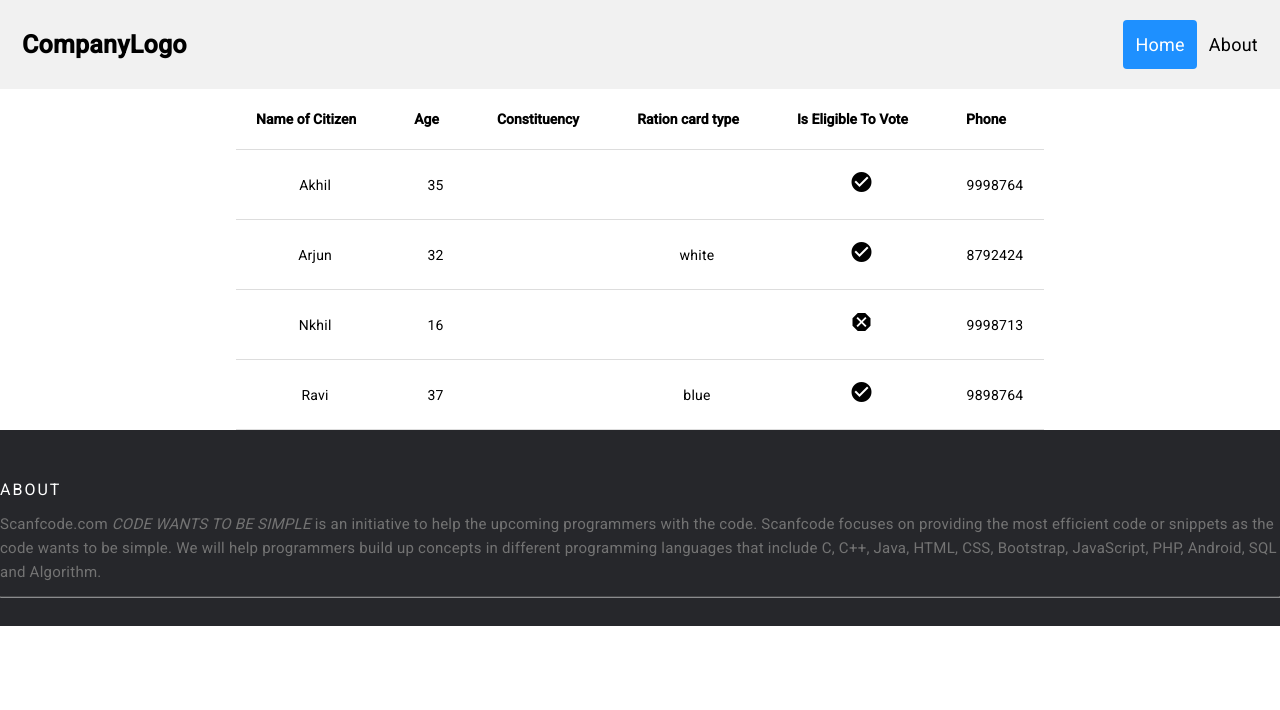
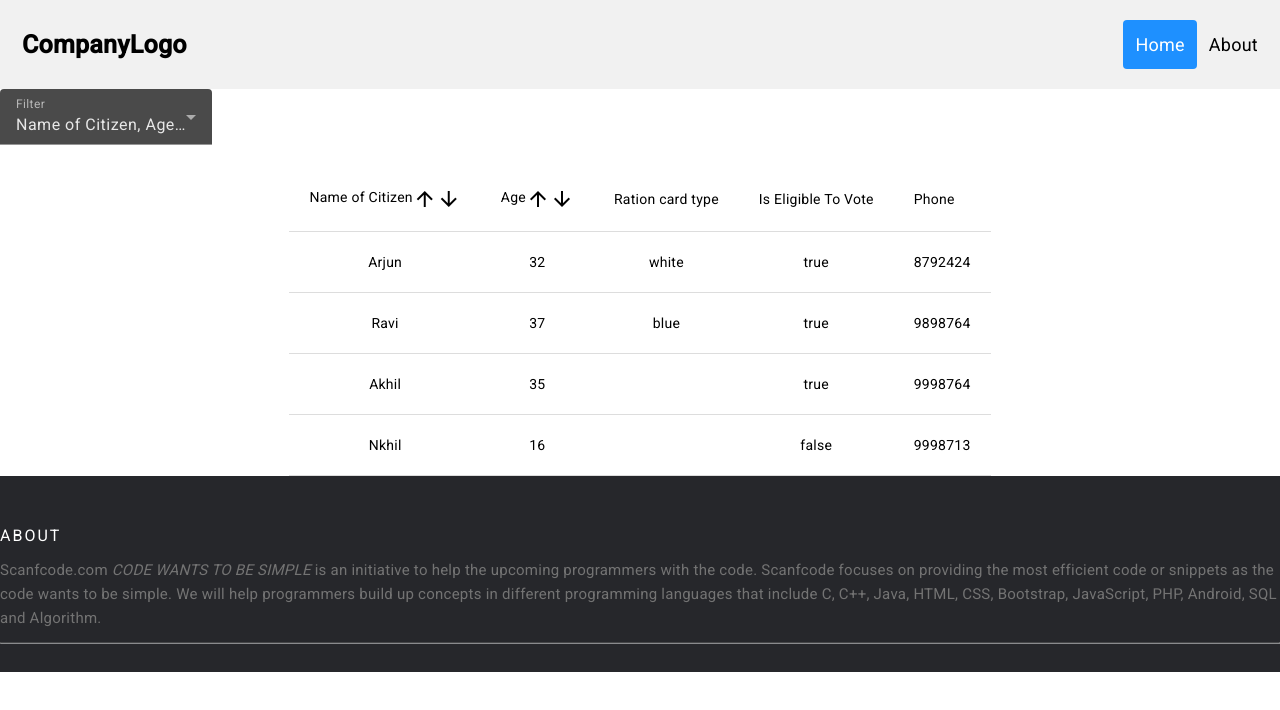
Before and after one commit to shabasy002/Table-Live, an Angular app: page /about in a window 1280 px wide. Shown: the top 710 px of the page. Built offline with nearby package versions, Linux system fonts and the light colour scheme.

Commit message:
filter-dropdown

```diff
--- a/src/app/components/election-table/election-table.component.ts
+++ b/src/app/components/election-table/election-table.component.ts
@@ -1,5 +1,5 @@
 import { CommonModule } from '@angular/common';
-import {Component, Input, OnInit, input} from '@angular/core';
+import {Component, Input, OnInit, input,  OnChanges, OnDestroy,SimpleChange} from '@angular/core';
 import {Sort, MatSortModule} from '@angular/material/sort';
 
 import { FormsModule } from '@angular/forms';
@@ -21,16 +21,24 @@ import { Observable, of } from 'rxjs';
 })
 
 export class ElectionTableComponent implements OnInit {
-  @Input() columnConfigurations: Array<ColumnConfiguration> = [];
-  @Input() ELEMENT_DATA: Array<any> = [];
-  @Input() defaultSort: string='';
-  @Output() arraySource: Array<any> = [];
+   @Input({ required: true })
+   public columnConfigurations: Array<ColumnConfiguration> = [];
+
+   @Input({ required: true })
+   public ELEMENT_DATA: Array<any> = [];
+
+  @Input()
+  public defaultSort: string='';
+
   sortedData: VotersList[] | any;
   dataSource:Array<any>=[];
+  dataToDisplay: any[] | undefined;
 
 
 
+public ngOnChanges(changes: SimpleChange): void {
 
+  }
 
   ngOnInit(): void {
     //this.sortData(name:any);
--- /dev/null
+++ b/src/app/components/temp-table/temp-table.component.html
@@ -0,0 +1,32 @@
+<div class="table-component">
+  <mat-form-field >
+    <mat-label>Filter</mat-label>
+    <mat-select placeholder="filter by" [formControl]="filter" multiple aria-checked="tr">
+
+      <mat-option (click)="filterMethod(column.columnDef, $event)" *ngFor="let column of this.getColumnsToDisplayForSelect()" [value]="column.columnDef" >{{ column.title }}</mat-option>
+    </mat-select>
+  </mat-form-field>
+    <table>
+        <thead>
+            <tr>
+                <td *ngFor="let column of this.getColumnsToDisplay()" >
+
+                  <span>{{ column.title }}</span>
+                  <div *ngIf="column.sortable">
+                    <i class="material-icons dp48" [ngClass]="this.isCurrentSortOrder(column.columnDef, 'DESC')?'selected':''" (click)="sortData($event, column.columnDef, 'DESC')">arrow_upward</i>
+                    <i class="material-icons dp48" [ngClass]="this.isCurrentSortOrder(column.columnDef, 'ASC')?'selected':''" (click)="sortData($event, column.columnDef, 'ASC')">arrow_downward</i>
+                  </div>
+                  </td>
+            </tr>
+            </thead>
+
+            <tbody>
+                <tr *ngFor="let row of this.dataSource">
+                  <td *ngFor="let column of this.getColumnsToDisplay()">
+                    {{ this.getDataForKeyFromRow(row[column.columnDef]) }}
+                  </td>
+                </tr>
+              </tbody>
+
+    </table>
+</div>
--- /dev/null
+++ b/src/app/components/temp-table/temp-table.component.scss
@@ -0,0 +1,40 @@
+table {
+    border-collapse: collapse;
+    //width: 500px;
+    margin:0 auto;
+    tr {
+        border-bottom: 1px solid #ddd;
+        padding: 20px;
+        th, td{
+            text-align: center;
+            padding: 20px 20px;
+        }
+      }
+
+      thead td {
+        div{
+            display: flex;
+            cursor: pointer;
+        }
+        span{
+            float: left;
+        }
+
+      }
+  }
+  .mat-select {
+    ::ng-deep .mat-select-content {
+      width: 100%;
+    }
+    ::ng-deep .mat-select-value {
+      color: green /*!important*/;
+    }
+}
+.mat-select-disabled {
+    ::ng-deep .mat-select-value {
+      color: black /*!important*/;
+    }
+}
+.selected{
+    color: red;
+  }
--- /dev/null
+++ b/src/app/components/temp-table/temp-table.component.ts
@@ -0,0 +1,115 @@
+import { CommonModule } from '@angular/common';
+import {Component, Input, OnInit, input,  OnChanges, OnDestroy,SimpleChange, SimpleChanges} from '@angular/core';
+import {Sort, MatSortModule} from '@angular/material/sort';
+
+import { FormsModule, FormControl, ReactiveFormsModule } from '@angular/forms';
+import {MatCheckboxModule} from '@angular/material/checkbox';
+import {MatIconModule} from '@angular/material/icon';
+import { Output, EventEmitter } from '@angular/core';
+import {MatTableModule} from '@angular/material/table';
+import { ColumnConfiguration, RationCardType, SelectedSort } from '../../model/column-configutation';
+import { SortOrder } from '../../model/column-configutation';
+
+import { VotersList } from '../../model/voters-list';
+import { Observable, of } from 'rxjs';
+import { MatFormFieldModule } from '@angular/material/form-field';
+import { MatSelectModule } from '@angular/material/select';
+import { BrowserAnimationsModule } from '@angular/platform-browser/animations';
+
+@Component({
+  selector: 'app-temp-table',
+  standalone: true,
+  imports: [MatTableModule, ReactiveFormsModule ,MatFormFieldModule, MatSelectModule, CommonModule, FormsModule, MatCheckboxModule, MatIconModule, MatSortModule],
+  templateUrl: './temp-table.component.html',
+  styleUrl: './temp-table.component.scss'
+})
+export class TempTableComponent implements OnChanges {
+
+  //public toppingList: string[] = ['Extra cheese', 'Mushroom', 'Onion', 'Pepperoni', 'Sausage', 'Tomato'];
+
+  @Input({ required: true })
+  public columnConfigs: Array<ColumnConfiguration> = [];
+  @Input({ required: true })
+  public dataSource: Array<any> = [];
+sortedData: Array<any> = [];
+
+private selectedSortOrder?:SelectedSort;
+public filterFields: Array<any> = [];
+public filter = new FormControl(["name", "age", "phone", "rationCardType", "isEligibleToVote"]);
+
+constructor() {
+
+
+
+}
+
+
+protected filterMethod(value:string, $event:any){
+
+
+  let selctedOrnot=$event.currentTarget.getAttribute("aria-selected");
+  let optionValue=value;
+  if(selctedOrnot==="true"){
+
+  this.columnConfigs.forEach(function(item) {
+    if(item.columnDef===optionValue){
+      item.hide=true;
+    }
+});
+  }else{
+    this.columnConfigs.forEach(function(item) {
+      if(item.columnDef===optionValue){
+        item.hide=false;
+      }
+  });
+  }
+}
+protected getColumnsToDisplayForSelect(): ColumnConfiguration[] {
+
+  const filtered = this.columnConfigs.filter(x => x.columnDef !== "");
+
+  return filtered;
+}
+   protected getColumnsToDisplay(): ColumnConfiguration[] {
+
+    const filtered = this.columnConfigs.filter(x => x.hide !== true);
+
+    return filtered;
+  }
+  protected getDataForKeyFromRow(row: Object): any {
+    //console.log(row);
+    return row as any;
+  }
+public getSample():any{
+    const sampleUnfiltered=this.columnConfigs.filter(x => x.hide !== true);
+    console.log(this.dataSource);
+    return [];
+  }
+  ngOnChanges(changes: SimpleChanges): void {
+
+  }
+  protected isCurrentSortOrder(fieldName:string, sortOrder:SortOrder):boolean{
+    return fieldName===this.selectedSortOrder?.columnDef && sortOrder===this.selectedSortOrder.order;
+
+  }
+  protected sortData($event: any, fieldName:string, sortOrder:SortOrder) {
+    const data = this.dataSource.slice();
+    //console.log(this.sortedData);
+    this.selectedSortOrder={columnDef:fieldName, order:sortOrder};
+    if(sortOrder === 'ASC'){
+      //console.log($event.srcElement);
+       this.sortedData=data.sort((a, b) => b[fieldName] > a[fieldName]? 1 : -1);
+    }else{
+      this.sortedData=data.sort((a, b) => a[fieldName] > b[fieldName]? 1 : -1);
+    }
+
+    //console.log(this.sortedData);
+    this.dataSource.length=0;
+    this.sortedData.forEach((x,i)=>{
+      this.dataSource.push(x) ;
+    })
+    console.log(this.dataSource);
+
+  }
+
+}
--- a/src/app/pages/about-us/about-us.component.html
+++ b/src/app/pages/about-us/about-us.component.html
@@ -1 +1 @@
-<app-election-table [columnConfigurations]="columnConfigurations" [ELEMENT_DATA]="ELEMENT_DATA" [defaultSort]="defaultSort"></app-election-table>
+<app-temp-table  [columnConfigs]="columnConfigurations" [dataSource]="ELEMENT_DATA" ></app-temp-table>
--- a/src/app/pages/about-us/about-us.component.ts
+++ b/src/app/pages/about-us/about-us.component.ts
@@ -1,5 +1,7 @@
 import { Component, Input } from '@angular/core';
 import { TableComponent } from '../../components/table/table.component';
+import { TempTableComponent } from '../../components/temp-table/temp-table.component';
+
 import { ElectionTableComponent } from '../../components/election-table/election-table.component';
 import { ColumnConfiguration } from '../../model/column-configutation';
 import { VotersList } from '../../model/voters-list';
@@ -11,7 +13,7 @@ import { Output, EventEmitter } from '@angular/core';
 @Component({
   selector: 'app-about-us',
   standalone: true,
-  imports: [TableComponent, ElectionTableComponent],
+  imports: [TableComponent, ElectionTableComponent, TempTableComponent],
   templateUrl: './about-us.component.html',
   styleUrl: './about-us.component.scss'
 })
@@ -28,7 +30,7 @@ export class AboutUsComponent  {
   ];
 
    columnConfigurations: Array<ColumnConfiguration> = [
-    { columnDef: 'name', title: 'Name of Citizen',  displayStyle: DisplayStyle.string
+    { columnDef: 'name', title: 'Name of Citizen',  sortable:true, displayStyle: DisplayStyle.string
   },
 
      { columnDef: 'age', title: 'Age', sortable:true, displayStyle: DisplayStyle.number
```
Also changed, not shown: src/app/model/column-configutation.ts (+7 -0 lines).
